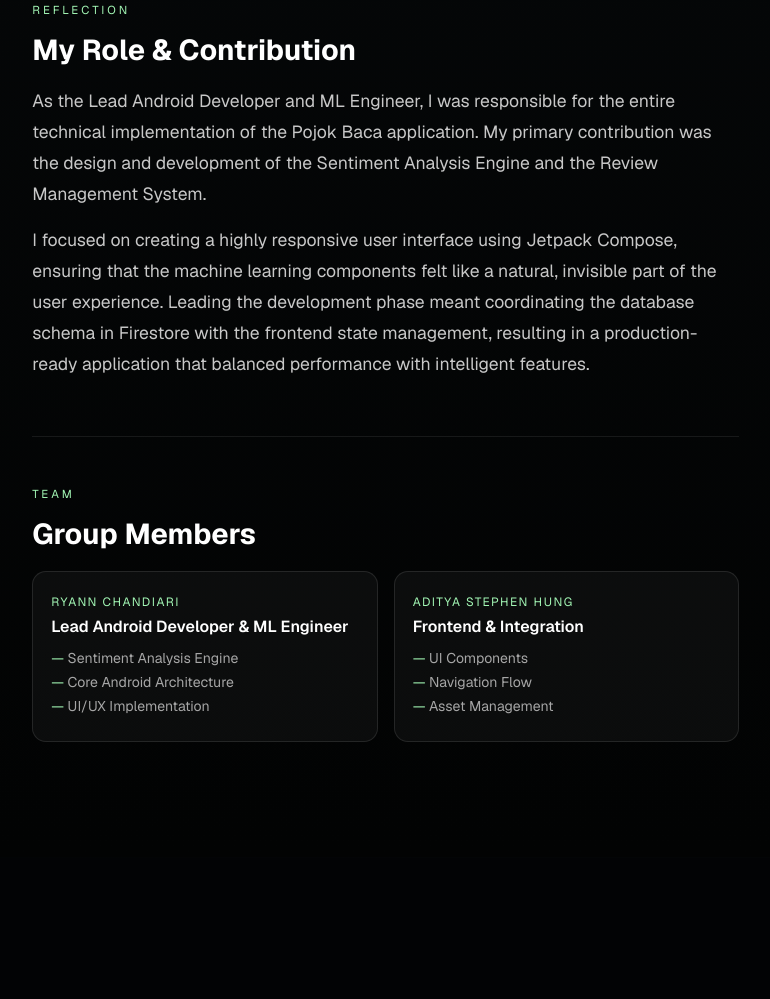
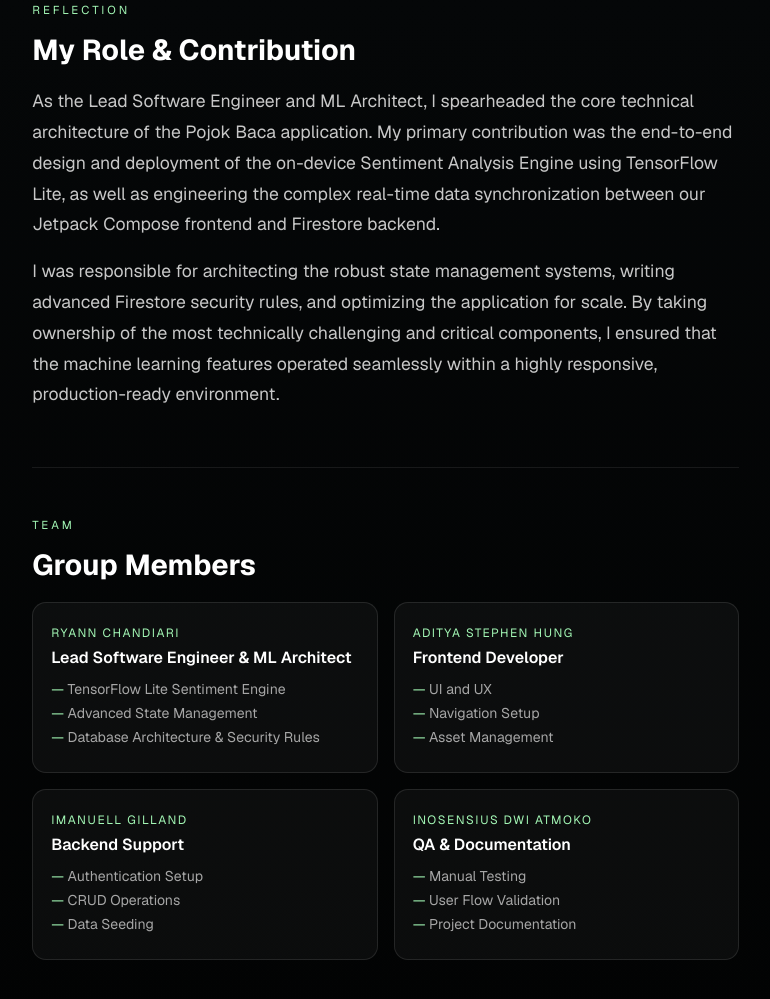
Before and after one commit to HyperOrb/Ryann-Portofolio, a plain HTML site: page tamanbaca.html in a window 1280 px wide. Shown: the part 5392-6391 px from the top of the page, without its empty margins (445-1215 px from the left). Before the commit the page ends 6250 px from the top, so only its background shows below. Drawn offline with nearby package versions, Linux system fonts and the light colour scheme; a web font is replaced by a local one.

Commit message:
Update team roles and descriptions for PojokBaca

```diff
--- a/tamanbaca.html
+++ b/tamanbaca.html
@@ -361,8 +361,8 @@
                         <div class="description-group">
                             <span class="section-label">Reflection</span>
                             <h3>My Role & Contribution</h3>
-                            <p>As the Lead Android Developer and ML Engineer, I was responsible for the entire technical implementation of the Pojok Baca application. My primary contribution was the design and development of the Sentiment Analysis Engine and the Review Management System.</p>
-                            <p>I focused on creating a highly responsive user interface using Jetpack Compose, ensuring that the machine learning components felt like a natural, invisible part of the user experience. Leading the development phase meant coordinating the database schema in Firestore with the frontend state management, resulting in a production-ready application that balanced performance with intelligent features.</p>
+                            <p>As the Lead Software Engineer and ML Architect, I spearheaded the core technical architecture of the Pojok Baca application. My primary contribution was the end-to-end design and deployment of the on-device Sentiment Analysis Engine using TensorFlow Lite, as well as engineering the complex real-time data synchronization between our Jetpack Compose frontend and Firestore backend.</p>
+                            <p>I was responsible for architecting the robust state management systems, writing advanced Firestore security rules, and optimizing the application for scale. By taking ownership of the most technically challenging and critical components, I ensured that the machine learning features operated seamlessly within a highly responsive, production-ready environment.</p>
                         </div>
 
                         <div class="section-divider"></div>
@@ -373,20 +373,38 @@
                             <div class="role-grid">
                                 <div class="role-card">
                                     <div class="member-name">Ryann Chandiari</div>
-                                    <div class="member-role">Lead Android Developer &amp; ML Engineer</div>
+                                    <div class="member-role">Lead Software Engineer &amp; ML Architect</div>
                                     <ul>
-                                        <li>Sentiment Analysis Engine</li>
-                                        <li>Core Android Architecture</li>
-                                        <li>UI/UX Implementation</li>
+                                        <li>TensorFlow Lite Sentiment Engine</li>
+                                        <li>Advanced State Management</li>
+                                        <li>Database Architecture &amp; Security Rules</li>
                                     </ul>
                                 </div>
                                 <div class="role-card">
                                     <div class="member-name">Aditya Stephen Hung</div>
-                                    <div class="member-role">Frontend &amp; Integration</div>
+                                    <div class="member-role">Frontend Developer</div>
                                     <ul>
-                                        <li>UI Components</li>
-                                        <li>Navigation Flow</li>
+                                        <li>UI and UX</li>
+                                        <li>Navigation Setup</li>
                                         <li>Asset Management</li>
+                                    </ul>
+                                </div>
+                                <div class="role-card">
+                                    <div class="member-name">Imanuell Gilland</div>
+                                    <div class="member-role">Backend Support</div>
+                                    <ul>
+                                        <li>Authentication Setup</li>
+                                        <li>CRUD Operations</li>
+                                        <li>Data Seeding</li>
+                                    </ul>
+                                </div>
+                                <div class="role-card">
+                                    <div class="member-name">Inosensius Dwi Atmoko</div>
+                                    <div class="member-role">QA &amp; Documentation</div>
+                                    <ul>
+                                        <li>Manual Testing</li>
+                                        <li>User Flow Validation</li>
+                                        <li>Project Documentation</li>
                                     </ul>
                                 </div>
                             </div>
```
